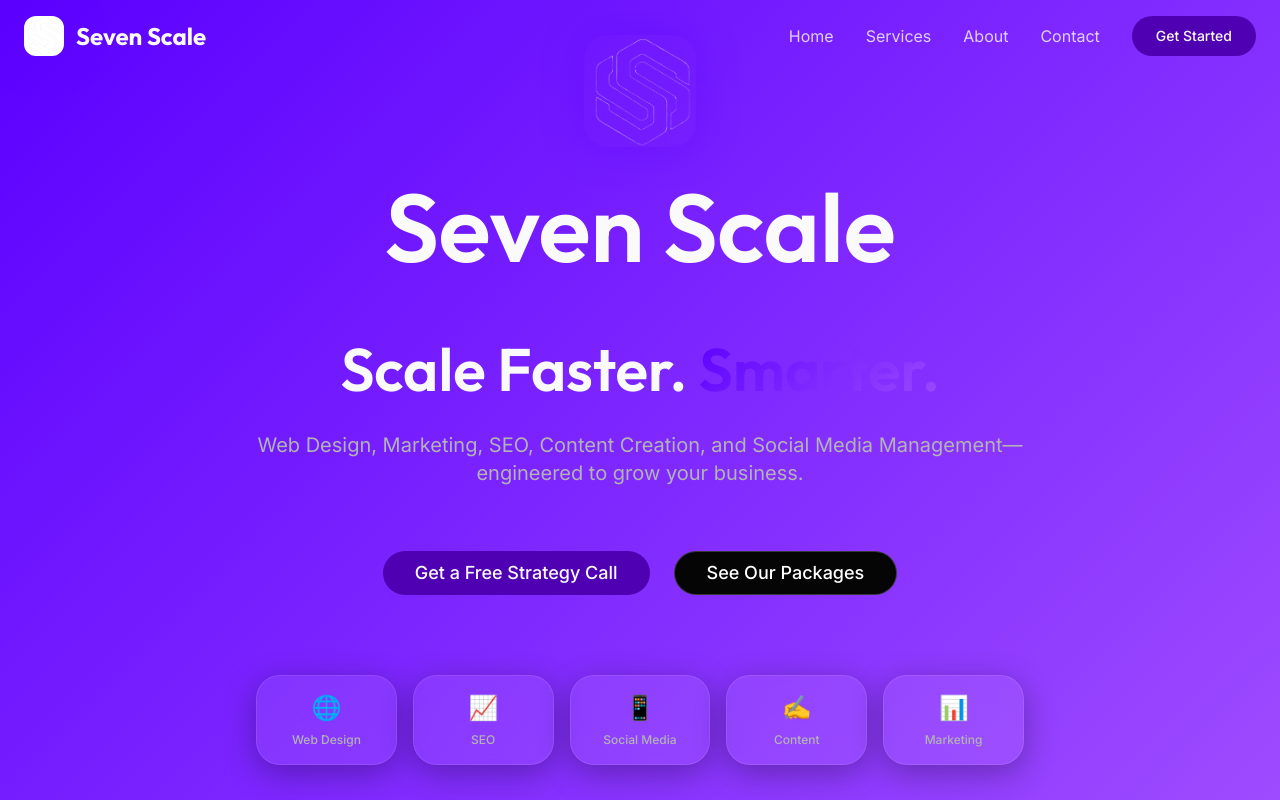
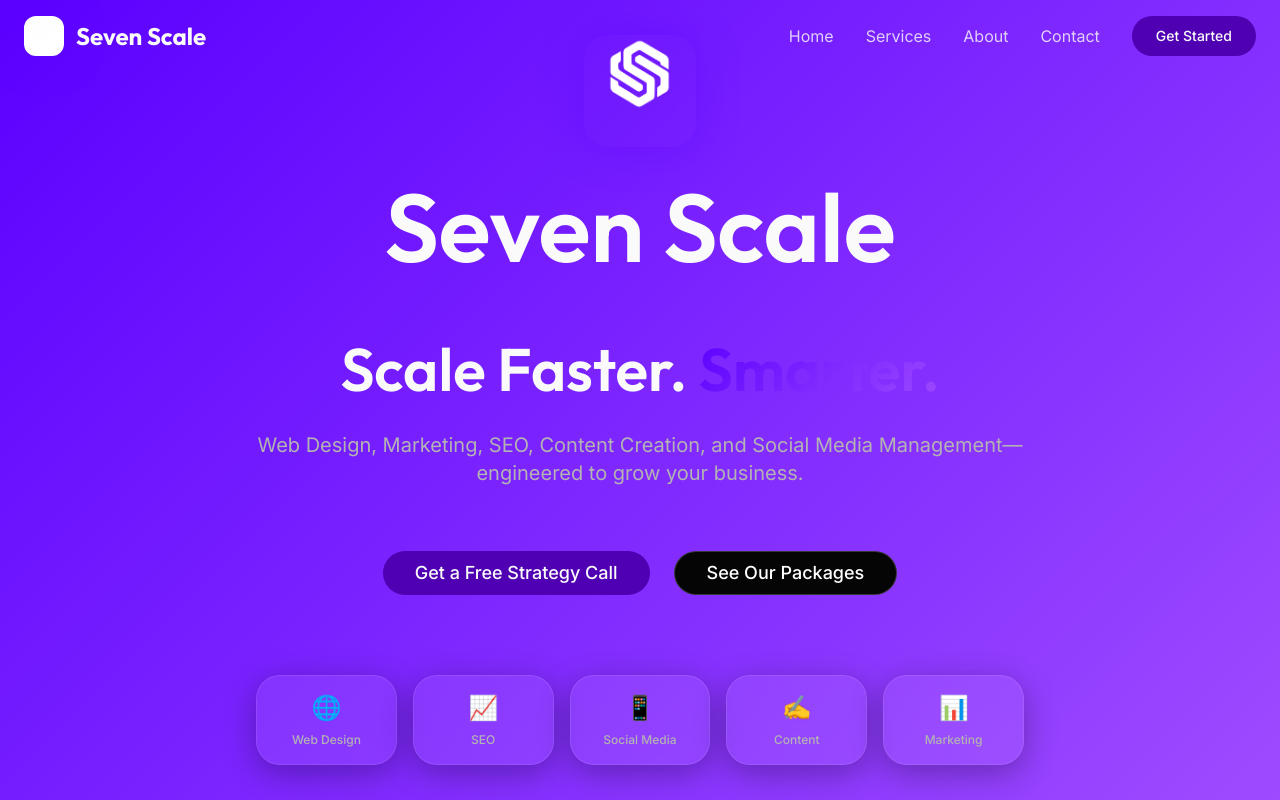
Before and after one commit to asherevolved/seven--scale, a React (Vite) app: page / in a window 1280 px wide. Shown: the top 800 px of the page. Built offline with nearby package versions, Linux system fonts and the light colour scheme; the HTML template or start-up script is replaced by a standard one.

Commit message:
Update logo in multiple sections

```diff
--- a/src/components/Footer.tsx
+++ b/src/components/Footer.tsx
@@ -31,7 +31,7 @@ const Footer = () => {
             <div className="flex items-center space-x-3 mb-6">
               <div className="w-12 h-12 bg-white rounded-xl flex items-center justify-center glow-primary overflow-hidden">
                 <img
-                  src="/528334144_17859556563461698_4631769525587610485_n-removebg-preview (1).png"
+                  src="/pixelcut-export.png"
                   alt="Seven Scale Logo"
                   className="w-full h-full object-contain"
                 />
--- a/src/components/HeroSection.tsx
+++ b/src/components/HeroSection.tsx
@@ -54,7 +54,7 @@ const HeroSection = () => {
           >
             <div className="w-28 h-28 mx-auto rounded-3xl overflow-hidden glow-primary mb-8">
               <img
-                src="/528334144_17859556563461698_4631769525587610485_n-removebg-preview (1).png"
+                src="/pixelcut-export.png"
                 alt="Seven Scale Logo"
                 className="w-full h-full object-contain"
               />
--- a/src/components/Navigation.tsx
+++ b/src/components/Navigation.tsx
@@ -40,7 +40,7 @@ const Navigation = () => {
           >
             <div className="w-10 h-10 bg-white rounded-xl flex items-center justify-center glow-primary overflow-hidden">
               <img
-                src="/528334144_17859556563461698_4631769525587610485_n-removebg-preview (1).png"
+                src="/pixelcut-export.png"
                 alt="Seven Scale Logo"
                 className="w-full h-full object-contain"
               />
```
